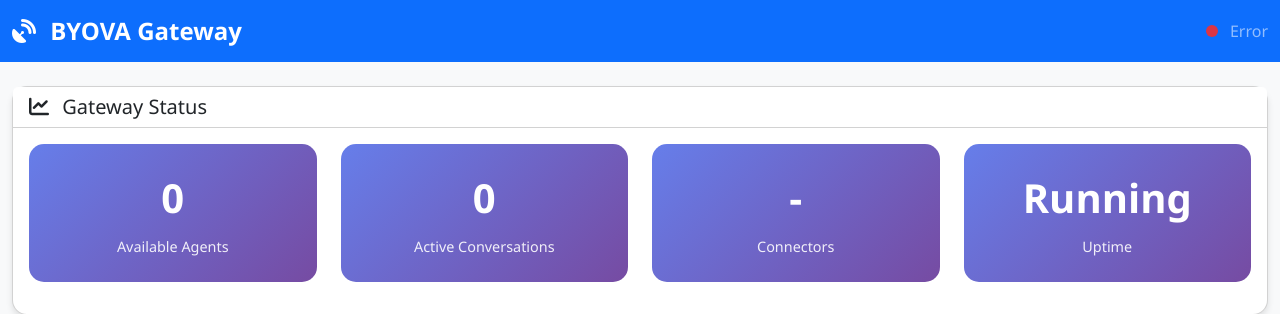
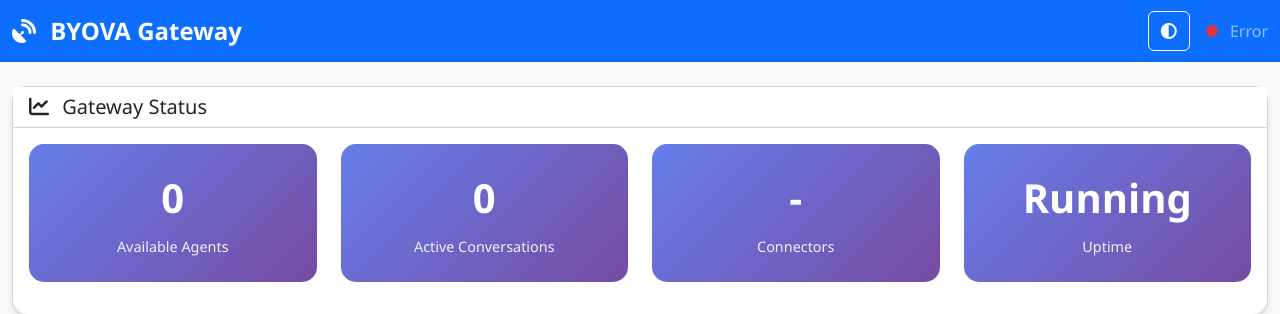
Before and after one commit to webex/webex-byova-gateway-python, a Flask app: page / in a window 1280 px wide. Shown: the top 314 px of the page. Run offline with Flask 3, Linux system fonts and the light colour scheme; data that the repository does not hold is empty.

Commit message:
feat: Add dark mode theme support to dashboard
- Added theme toggle button with auto/light/dark modes
- Theme persists in localStorage
- Follows system preference in auto mode
- Dark theme styling for all dashboard components
- Smooth theme transitions and proper contrast

```diff
--- a/src/monitoring/templates/dashboard.html
+++ b/src/monitoring/templates/dashboard.html
@@ -124,6 +157,9 @@
                 BYOVA Gateway
             </a>
             <div class="navbar-nav ms-auto">
+                <button class="btn btn-outline-light me-3" onclick="toggleTheme()" title="Theme: Auto" id="theme-btn">
+                    <i class="fas fa-circle-half-stroke" id="theme-icon"></i>
+                </button>
                 <span class="navbar-text">
                     <span class="status-indicator status-running" id="status-indicator"></span>
                     <span id="status-text">Running</span>
@@ -280,10 +316,70 @@
 
         // Initialize dashboard
         document.addEventListener('DOMContentLoaded', function() {
+            initializeTheme();
             loadDashboard();
             // Refresh every 5 seconds
             refreshInterval = setInterval(loadDashboard, 5000);
         });
+
+        function initializeTheme() {
+            const savedTheme = localStorage.getItem('theme') || 'auto';
+            applyTheme(savedTheme);
+
+            // Listen for system theme changes
+            const mediaQuery = window.matchMedia('(prefers-color-scheme: dark)');
+            mediaQuery.addEventListener('change', () => {
+                if (localStorage.getItem('theme') === 'auto') {
+                    applyTheme('auto');
+                }
+            });
+        }
+
+        function toggleTheme() {
+            const currentTheme = localStorage.getItem('theme') || 'auto';
+            let newTheme;
+
+            // Cycle through: auto -> light -> dark -> auto
+            if (currentTheme === 'auto') {
+                newTheme = 'light';
+            } else if (currentTheme === 'light') {
+                newTheme = 'dark';
+            } else {
+                newTheme = 'auto';
+            }
+
+            localStorage.setItem('theme', newTheme);
+            applyTheme(newTheme);
+        }
+
+        function applyTheme(theme) {
+            let actualTheme;
+
+            if (theme === 'auto') {
+                actualTheme = window.matchMedia('(prefers-color-scheme: dark)').matches ? 'dark' : 'light';
+            } else {
+                actualTheme = theme;
+            }
+
+            document.documentElement.setAttribute('data-theme', actualTheme);
+            updateThemeIcon(theme);
+        }
+
+        function updateThemeIcon(theme) {
+            const icon = document.getElementById('theme-icon');
+            const btn = document.getElementById('theme-btn');
+
+            if (theme === 'auto') {
+                icon.className = 'fas fa-circle-half-stroke';
+                btn.title = 'Theme: Auto (follows system)';
+            } else if (theme === 'light') {
+                icon.className = 'fas fa-sun';
+                btn.title = 'Theme: Light';
+            } else {
+                icon.className = 'fas fa-moon';
+                btn.title = 'Theme: Dark';
+            }
+        }
 
         function loadDashboard() {
             loadStatus();
```
Also changed, not shown: other parts of src/monitoring/templates/dashboard.html (+33 -0 lines).
